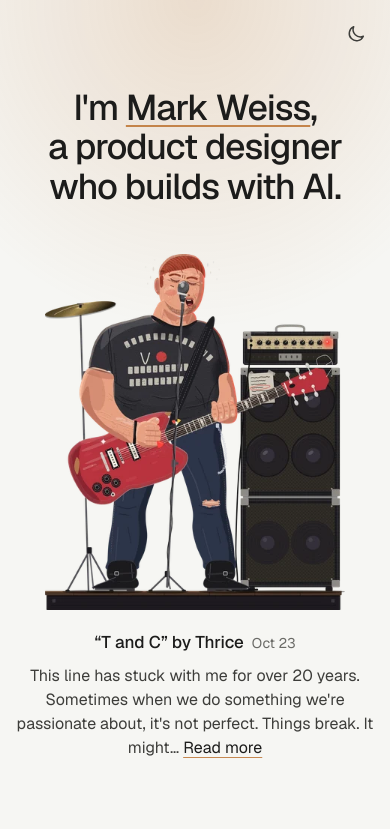
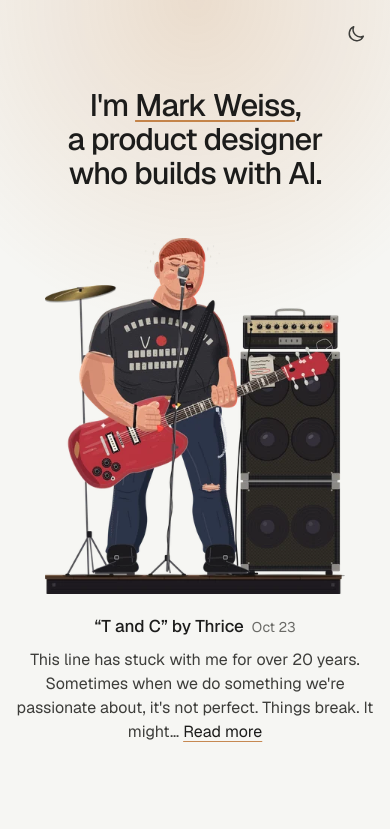
Before and after one commit to theMark/theMark.github.io, a plain HTML site: page index.html in a window 390 px wide. Shown: the top 829 px of the page. Drawn offline with nearby package versions, Linux system fonts and the light colour scheme.

Commit message:
Homepage intro a step smaller (#19)
Same fluid scaling, about 15% smaller at every width: 31px on phones, 40px tablets, 50px laptops, 64px big screens.

```diff
--- a/site.css
+++ b/site.css
@@ -77,10 +77,10 @@ main { display: flex; flex-direction: column; padding-top: 20px; }
 .stack.home > .insp { margin-top: calc(clamp(48px, 7vh, 80px) - clamp(88px, 9vw, 128px)); }
 .home h2 { font-size: 2.25rem; font-weight: 500; line-height: 1.15; letter-spacing: -.02em; color: var(--accent); text-wrap: balance; }
 .hello { display: flex; justify-content: center; }
-/* The intro scales with the window: about 34px on phones, 47px on tablets, 59px on a laptop,
-   up to 76px on big screens. Its box is 17em wide (so it grows with the type) and may run wider
+/* The intro scales with the window: about 31px on phones, 40px on tablets, 50px on a laptop,
+   up to 64px on big screens (a step down on 2026-11-17). Its box is 17em wide (so it grows with the type) and may run wider
    than the 720px column, but never past the window's gutters. Two lines from laptops up. */
-.hello h1 { width: min(17em, calc(100vw - 48px)); flex-shrink: 0; font-size: clamp(2.125rem, 1.6rem + 2.6vw, 4.75rem); font-weight: 500; line-height: 1.1; letter-spacing: -.03em; text-wrap: balance; }
+.hello h1 { width: min(17em, calc(100vw - 48px)); flex-shrink: 0; font-size: clamp(1.875rem, 1.4rem + 2.2vw, 4rem); font-weight: 500; line-height: 1.1; letter-spacing: -.03em; text-wrap: balance; }
 .hello a { text-decoration-thickness: 3px; text-underline-offset: .14em; }
 /* Inspiration: no header, just the drawing, the title with a small date, and the why */
 .insp { display: flex; flex-direction: column; align-items: center; }
```
Also changed, not shown: 1 other file.
